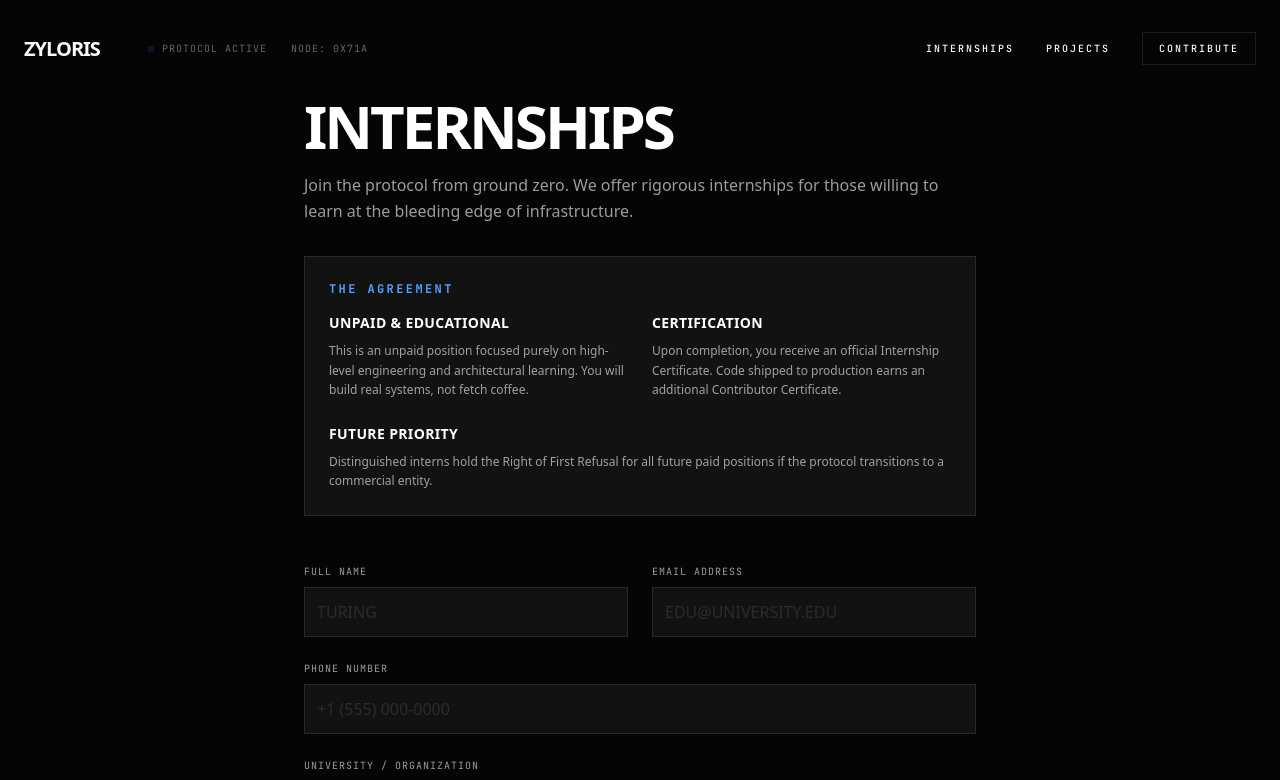
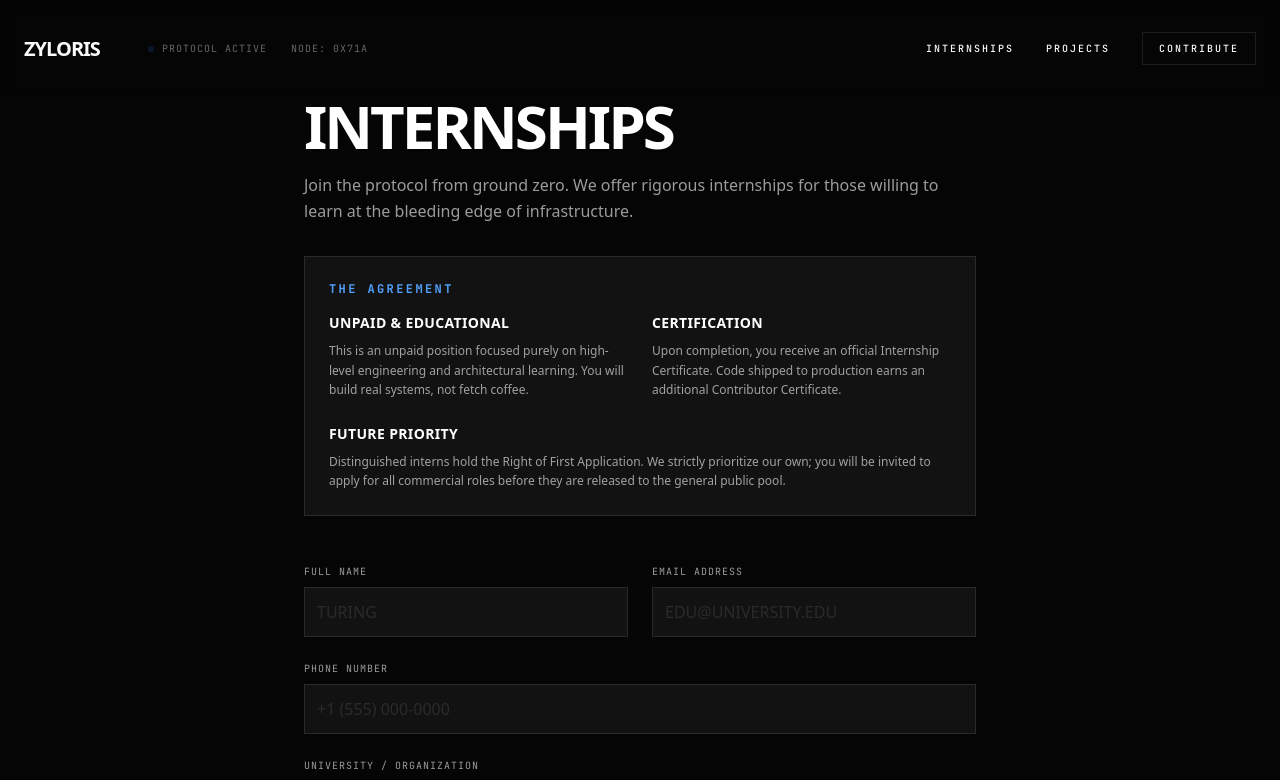
Before and after one commit to tanaymishra/zyloris-main, a Next.js app: page /internships in a window 1280 px wide. Shown: the top 780 px of the page. Built offline with nearby package versions, Linux system fonts and the light colour scheme.

Commit message:
Right of first refusal

```diff
--- a/app/internships/page.tsx
+++ b/app/internships/page.tsx
@@ -39,7 +39,7 @@ export default function InternshipsPage() {
                         <div className="space-y-2 md:col-span-2">
                             <h4 className="font-bold text-sm uppercase tracking-wide">Future Priority</h4>
                             <p className="text-xs opacity-60 leading-relaxed">
-                                Distinguished interns hold the <span className="text-white">Right of First Refusal</span> for all future paid positions if the protocol transitions to a commercial entity.
+                                Distinguished interns hold the <span className="text-white">Right of First Application</span>. We strictly prioritize our own; you will be invited to apply for all commercial roles before they are released to the general public pool.
                             </p>
                         </div>
                     </div>
```
